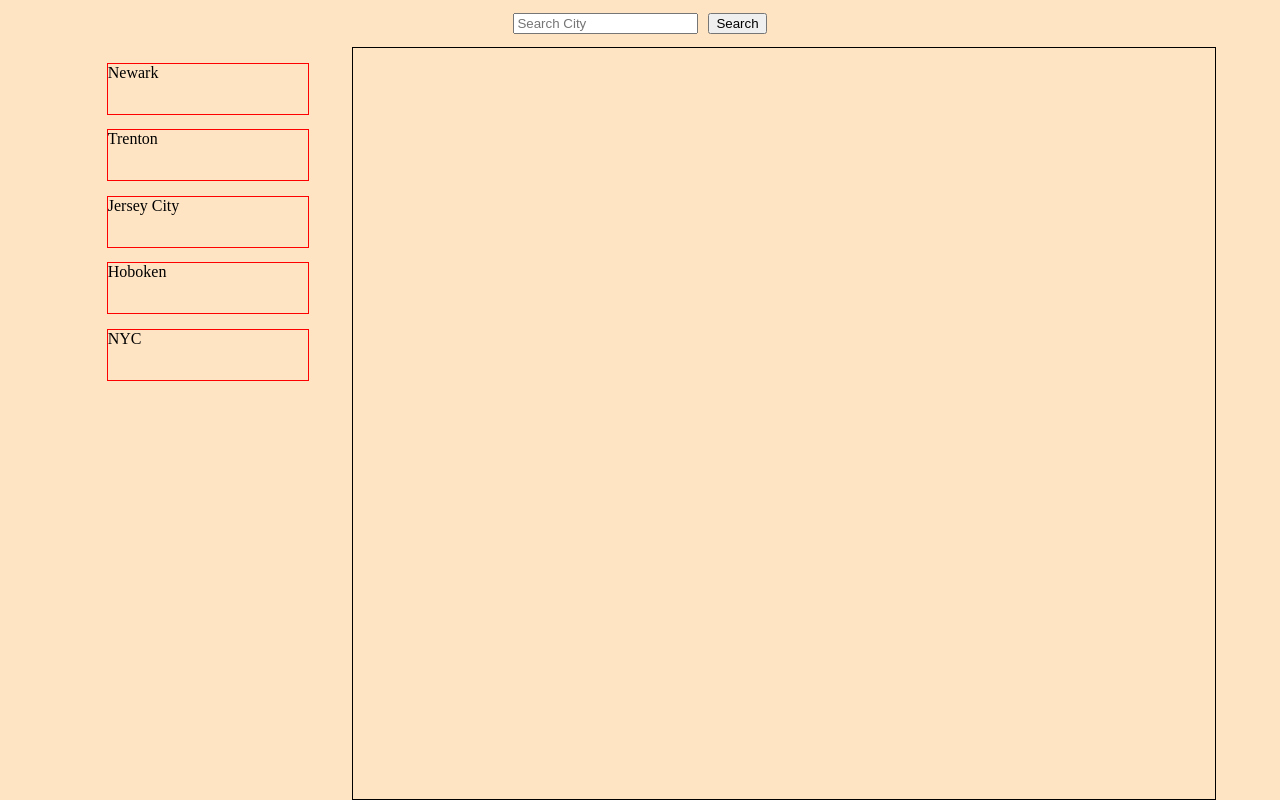
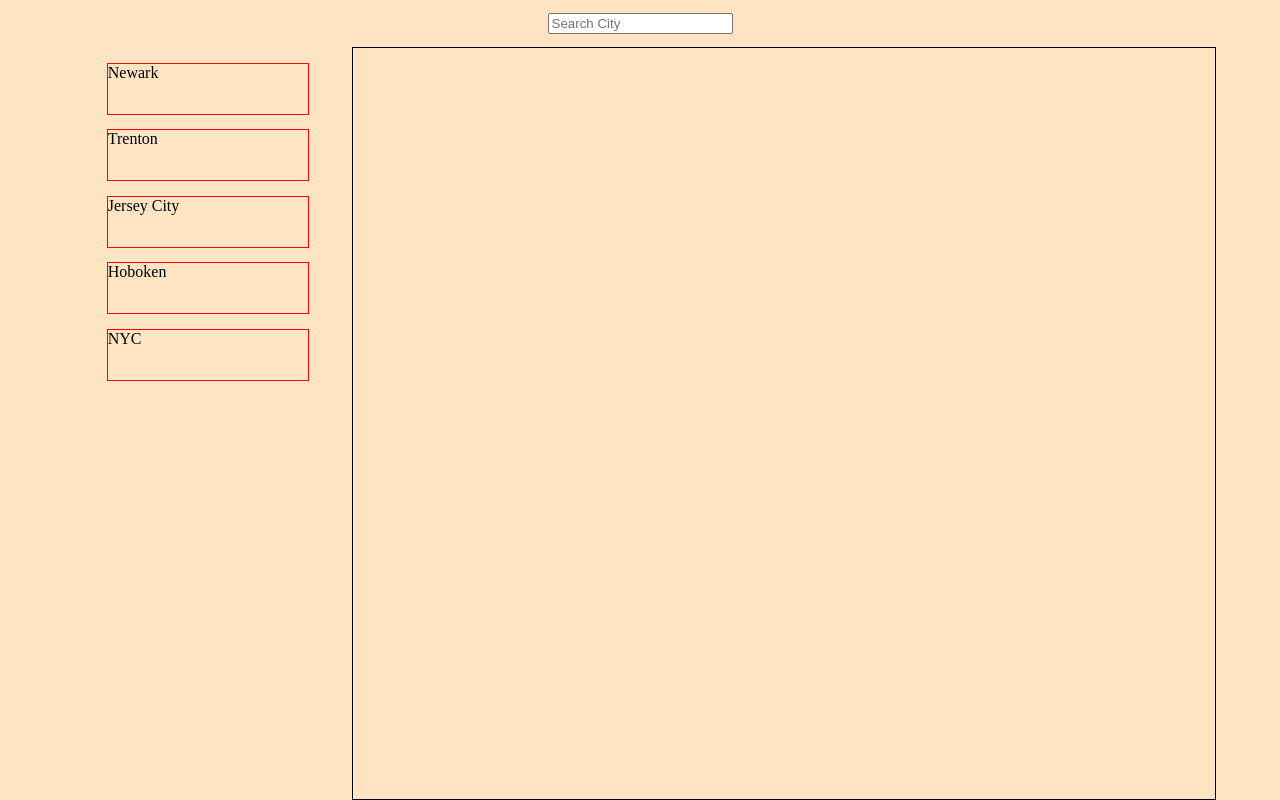
Before and after one commit to NewRedRoses/Weather-app, a website built with webpack: page src/index.html in a window 1280 px wide. Built offline with nearby package versions, Linux system fonts and the light colour scheme.

Commit message:
Remove unnecessary line

```diff
--- a/src/index.html
+++ b/src/index.html
@@ -13,7 +13,6 @@
           placeholder="Search City"
           class="search-city-input"
         />
-        <button class="search-city-btn" type="button">Search</button>
       </div>
       <div class="weather-container">
         <div class="cities-container">
```
